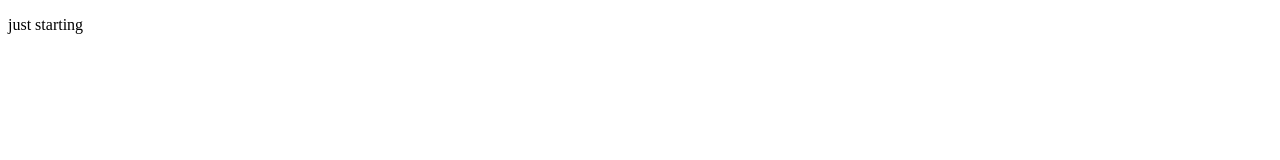
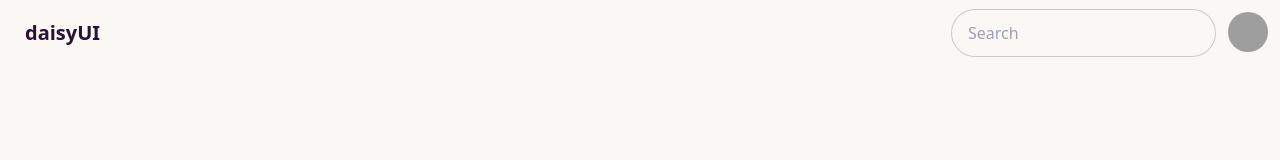
Before and after one commit to Mashrur-Kabir/fruit-burst-practice, a plain HTML site: page index.html in a window 1280 px wide. Drawn offline with nearby package versions, Linux system fonts and the light colour scheme; grey boxes are pictures that could not be loaded.

Commit message:
basic setup for cdn and tailwind configuration done + navbar started

```diff
--- a/index.html
+++ b/index.html
@@ -1,11 +1,84 @@
 <!DOCTYPE html>
-<html lang="en">
+<html lang="en" data-theme="cupcake">
 <head>
     <meta charset="UTF-8">
     <meta name="viewport" content="width=device-width, initial-scale=1.0">
-    <title>Fruit Burst</title>
+    <title>Fruit Burst Page</title>
+
+    <!-- Tailwind css and Daisy UI CDN -->
+    <link href="https://cdn.jsdelivr.net/npm/daisyui@4.12.10/dist/full.min.css" rel="stylesheet" type="text/css" />
+    <script src="https://cdn.tailwindcss.com"></script>
+
+    <!-- Lato font from google fonts -->
+    <link rel="preconnect" href="https://fonts.googleapis.com">
+    <link rel="preconnect" href="https://fonts.gstatic.com" crossorigin>
+    <link href="https://fonts.googleapis.com/css2?family=Lato:ital,wght@0,100;0,300;0,400;0,700;0,900;1,100;1,300;1,400;1,700;1,900&display=swap" rel="stylesheet">
+
+    <style>
+        .font-lato{
+            font-family: "Lato", sans-serif;
+        }
+    </style>
+
+    <!-- Tailwind custom color -->
+    <script>
+        tailwind.config = {
+            theme: {
+                extend: {
+                    colors: {
+                        clifford: '#da373d',
+                        // we can use the gradients that is frequently used here like this
+                        'gradient-s': "#FF8938",
+                        'gradient-e': "#F00",
+                    }
+                }
+            }
+        }
+    </script>
 </head>
 <body>
-    <p>just starting</p>
+    <header>
+        <nav>
+            <div class="navbar bg-base-100">
+                <div class="flex-1">
+                  <a class="btn btn-ghost text-xl">daisyUI</a>
+                </div>
+                <div class="flex-none gap-2">
+                  <div class="form-control">
+                    <input type="text" placeholder="Search" class="input input-bordered w-24 md:w-auto" />
+                  </div>
+                  <div class="dropdown dropdown-end">
+                    <div tabindex="0" role="button" class="btn btn-ghost btn-circle avatar">
+                      <div class="w-10 rounded-full">
+                        <img
+                          alt="Tailwind CSS Navbar component"
+                          src="https://img.daisyui.com/images/stock/photo-1534528741775-53994a69daeb.jpg" />
+                      </div>
+                    </div>
+                    <ul
+                      tabindex="0"
+                      class="menu menu-sm dropdown-content bg-base-100 rounded-box z-[1] mt-3 w-52 p-2 shadow">
+                      <li>
+                        <a class="justify-between">
+                          Profile
+                          <span class="badge">New</span>
+                        </a>
+                      </li>
+                      <li><a>Settings</a></li>
+                      <li><a>Logout</a></li>
+                    </ul>
+                  </div>
+                </div>
+              </div>
+        </nav>
+    </header>
+
+    <main>
+
+    </main>
+
+    <footer>
+
+    </footer>
 </body>
 </html>
--- a/tailwind.config.js
+++ b/tailwind.config.js
@@ -0,0 +1,48 @@
+module.exports = {
+    //...
+    daisyui: {
+      themes: [
+        "light",
+        "dark",
+        "cupcake",
+        "bumblebee",
+        "emerald",
+        "corporate",
+        "synthwave",
+        "retro",
+        "cyberpunk",
+        "valentine",
+        "halloween",
+        "garden",
+        "forest",
+        "aqua",
+        "lofi",
+        "pastel",
+        "fantasy",
+        "wireframe",
+        "black",
+        "luxury",
+        "dracula",
+        "cmyk",
+        "autumn",
+        "business",
+        "acid",
+        "lemonade",
+        "night",
+        "coffee",
+        "winter",
+        "dim",
+        "nord",
+        "sunset",
+      ],
+    },
+  }
+
+/** @type {import('tailwindcss').Config} */
+module.exports = {
+    content: ["./src/**/*.{html,js}"],
+    theme: {
+      extend: {},
+    },
+    plugins: [],
+}
```
